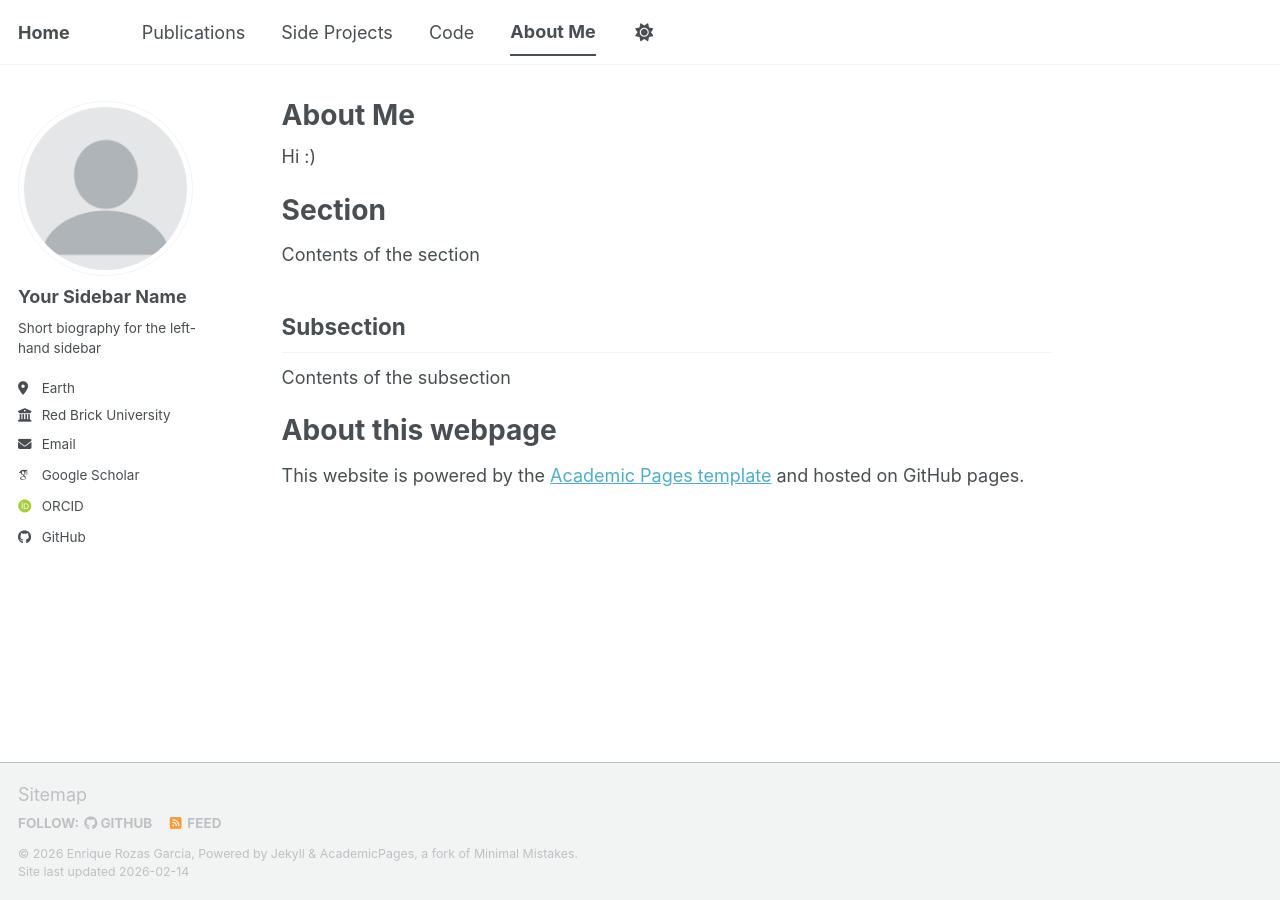
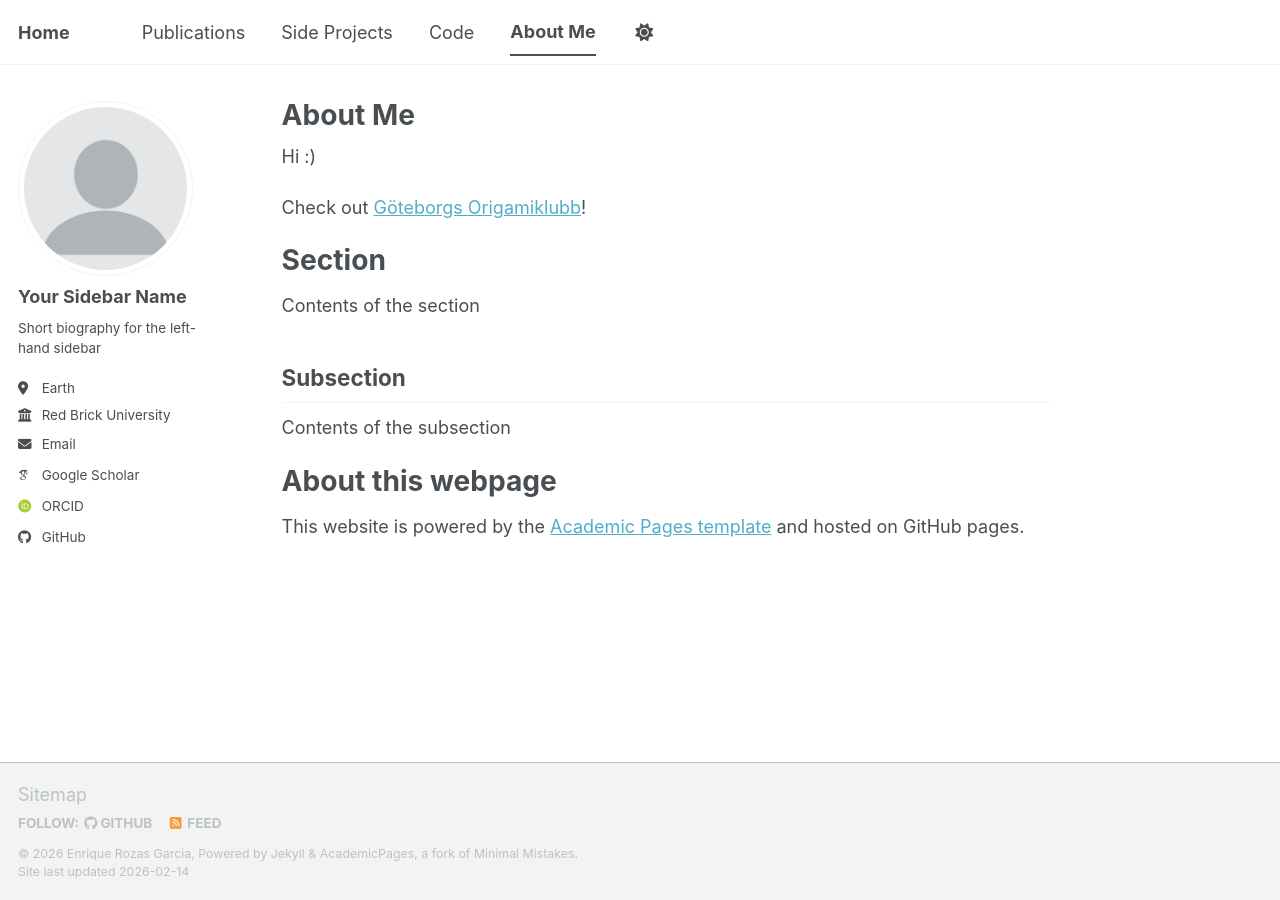
Before and after one commit to EnriqueRG/EnriqueRG.github.io, a Jekyll site: the page built from _pages/about.md, in a window 1280 px wide. Built offline with Jekyll 4.4.1, drawn with Linux system fonts in a browser that asks for light colours; some web fonts are replaced; a script bundle is joined from its source files by our own code; library files that are not in the unit come from our copies.

Commit message:
Origami club mention

```diff
--- a/_pages/about.md
+++ b/_pages/about.md
@@ -8,6 +8,8 @@ redirect_from:
 ---
 
 Hi :)
+
+Check out [Göteborgs Origamiklubb](https://sarnitsky.se/gok.html)!
 
 Section
 ======
```
